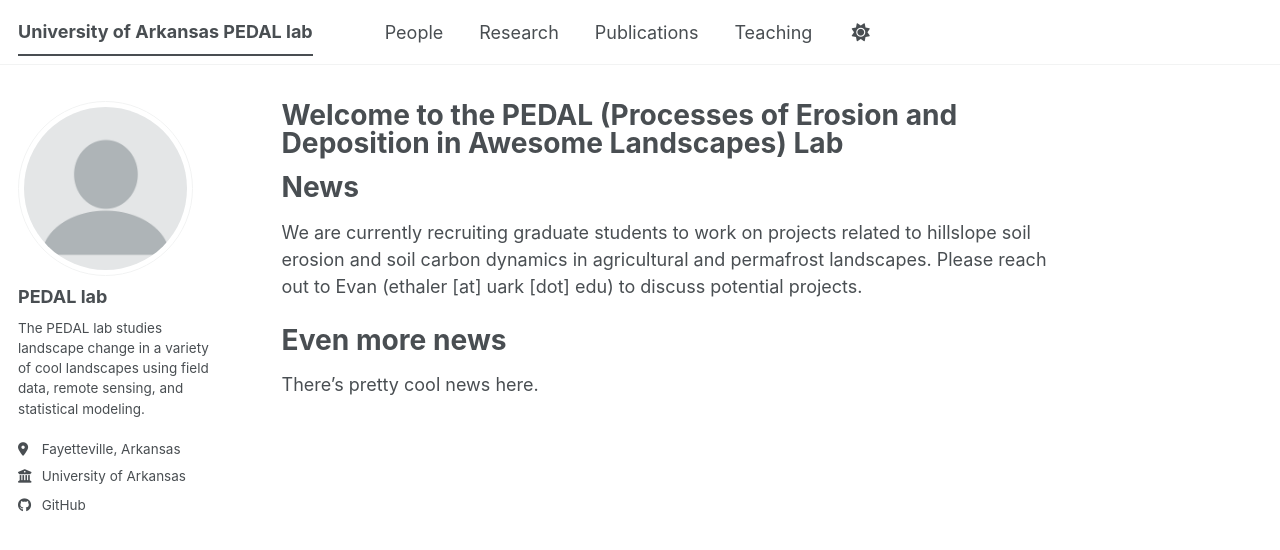
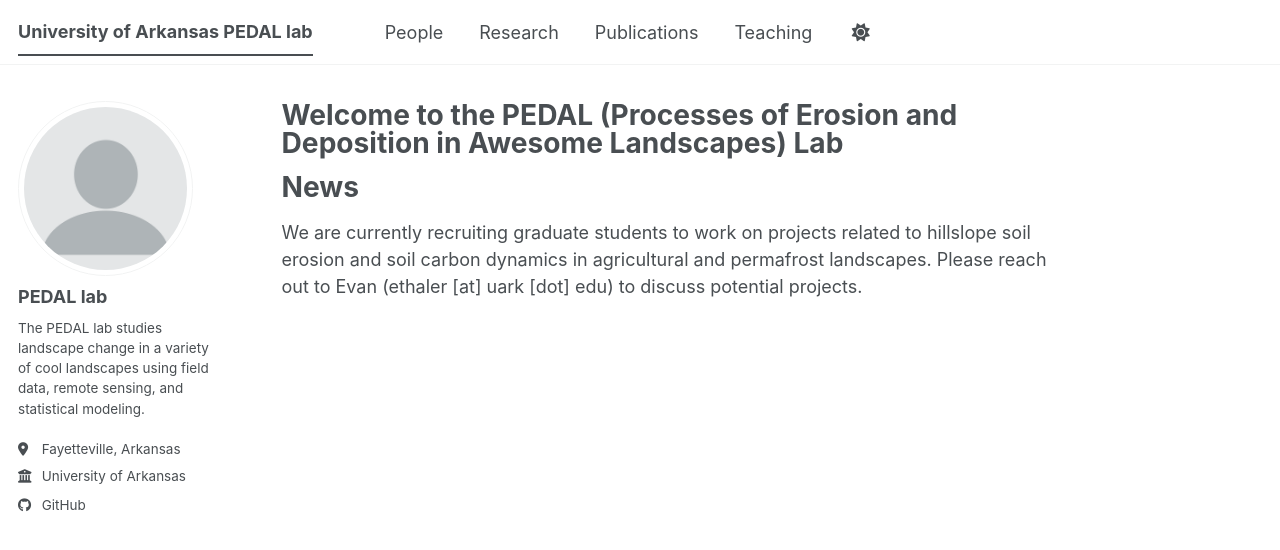
Before and after one commit to UARKGeomorph/UARKgeomorph.github.io, a Jekyll site: the page built from _pages/about.md, in a window 1280 px wide. Shown: the top 550 px of the page. Built offline with Jekyll 4.4.1, drawn with Linux system fonts in a browser that asks for light colours; a style sheet for code colours, icons or effects is not loaded.

Commit message:
edits to people and about pages

```diff
--- a/_pages/about.md
+++ b/_pages/about.md
@@ -9,7 +9,3 @@ redirect_from:
 News
 =====
 We are currently recruiting graduate students to work on projects related to hillslope soil erosion and soil carbon dynamics in agricultural and permafrost landscapes. Please reach out to Evan (ethaler [at] uark [dot] edu) to discuss potential projects.
-
-Even more news
-======
-There's pretty cool news here.
```
Also changed, not shown: _pages/people.md (+1 -1 lines).
